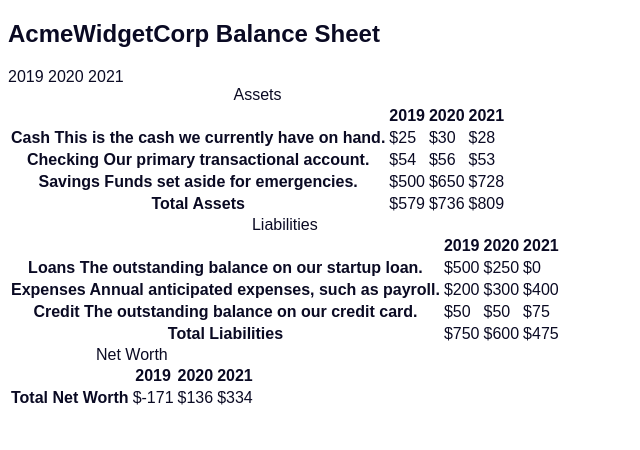
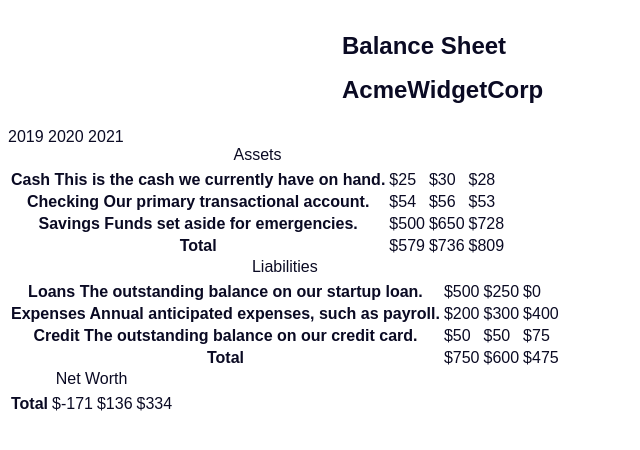
Before and after one commit to dijanakalaposratic/fcc-rwd-p11-balance-sheet, a plain HTML site: page index.html in a window 1280 px wide. Shown: the whole page, without its empty margins (0-640 px from the left). Drawn offline with Linux system fonts and the light colour scheme.

Commit message:
added styling for <h1> and <h1>.flex elements

```diff
--- a/styles.css
+++ b/styles.css
@@ -9,4 +9,25 @@
 
 span[class~="sr-only"] {
     border: 0;
+    clip: rect(1px, 1px, 1px, 1px);
+    clip-path: inset(50%);
+    width: 1px;
+    height: 1px;
+    overflow: hidden;
+    white-space: nowrap;
+    position: absolute;
+    padding: 0;
+    margin: -1px;
 }
+
+h1 {
+    max-width: 37.25rem;
+    margin: 0 auto;
+    padding: 1.5rem 1.25rem;
+}
+
+h1 .flex {
+    display: flex;
+    flex-direction: column-reverse;
+    gap: 1rem;
+}
```
